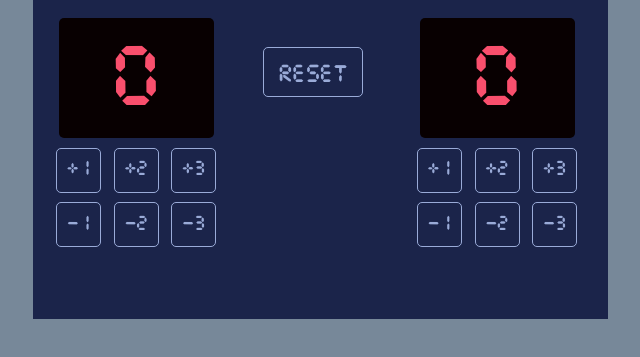
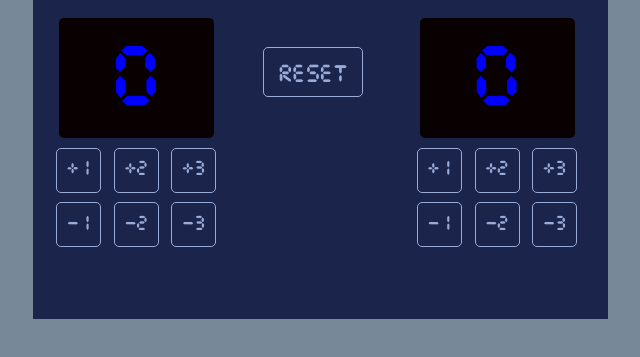
Before and after one commit to cdanderson76/cdaBasketballScoreboard, a plain HTML site: page index.html in a window 1280 px wide. Shown: the part 201-558 px from the top of the page, without its empty margins (320-960 px from the left). Drawn offline with Linux system fonts and the light colour scheme.

Commit message:
changed the score color

```diff
--- a/index.css
+++ b/index.css
@@ -25,6 +25,8 @@ body {
     padding-bottom: 55px;
 }
 
+/* #F94F6D; */
+
 .score-square {
     box-sizing: border-box;
     display: flex;
@@ -34,7 +36,7 @@ body {
     height: 120px;
     font-family: 'Score';
     font-size: 75px;
-    color: #F94F6D;
+    color: blue;
     background-color: #080001;
     border-radius: 5px;
     padding: 20px 0 10px 0;
```
